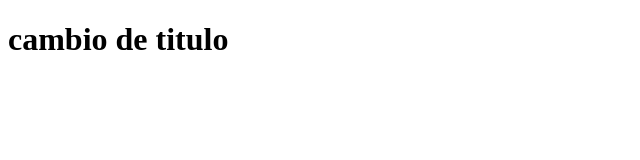
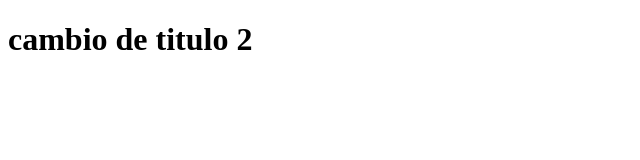
Before and after one commit to abdonsanchez/sistema-de-registro, a plain HTML site: page index.html in a window 1280 px wide. Shown: the full height of the page, 0-640 px from the left. Drawn offline with Linux system fonts and the light colour scheme.

Commit message:
modifica titulo 2

```diff
--- a/index.html
+++ b/index.html
@@ -6,7 +6,7 @@
     <title>Document</title>
 </head>
 <body>
-    <h1>cambio de titulo</h1>
+    <h1>cambio de titulo 2</h1>
 
     <script src="app.js"></script>
 </body>
```
